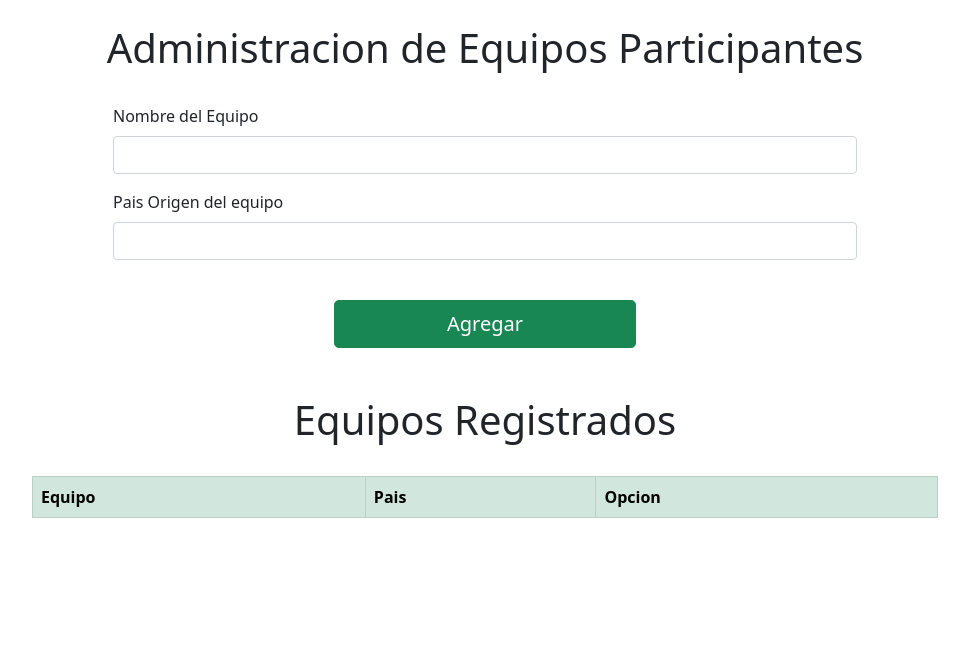
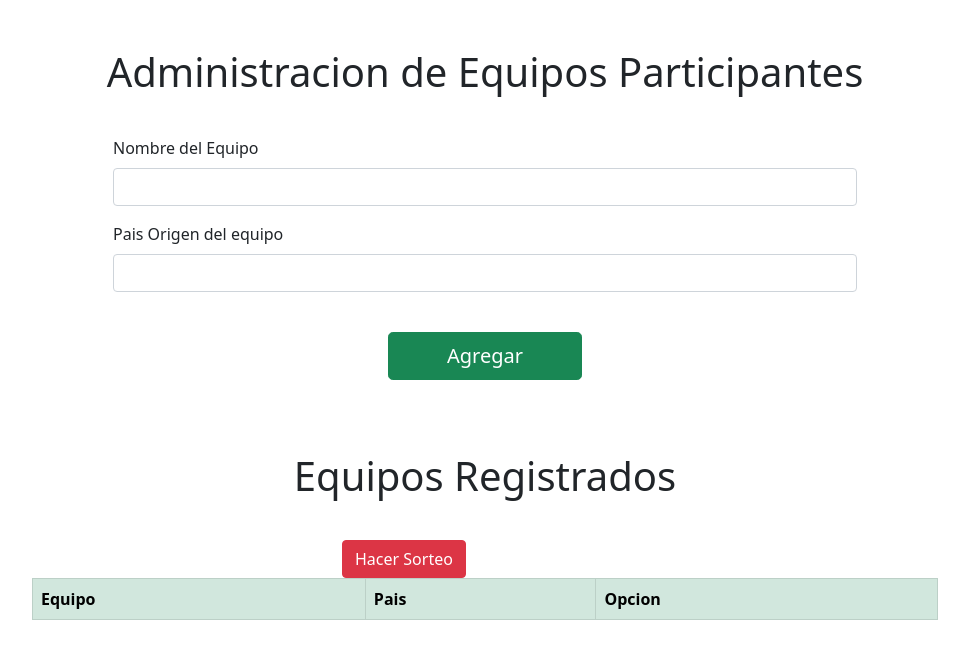
Before and after one commit to Fezk3/Web-UEFA, a PHP site: page /admin.php in a window 1280 px wide. Shown: the part 94-753 px from the top of the page, without its empty margins (155-1124 px from the left). Run offline with PHP 8.4, Linux system fonts and the light colour scheme; lists and menus that the app fills with data are empty; grey boxes are pictures that could not be loaded.

Commit message:
boton para sorteo

```diff
--- a/admin.php
+++ b/admin.php
@@ -45,7 +45,7 @@ if ($_SESSION['tipo_usuario'] != 1) {
     <di class="container">
         <div class="row">
             <div class="col">
-                <h1 class="text-center">Administracion de Equipos Participantes</h1>
+                <h1 class="text-center mt-4 mb-3">Administracion de Equipos Participantes</h1>
             </div>
         </div>
     </di>
@@ -77,7 +77,7 @@ if ($_SESSION['tipo_usuario'] != 1) {
     </div>
 
     <div class="row justify-content-center align-items-center">
-        <div class="col-5 col-md-3 text-center">
+        <div class="col-5 col-md-3 col-lg-2 text-center">
             <button class="btn btn-success btn-block btn-lg mt-4" style="width: 100%;">Agregar</button>
         </div>
     </div>
@@ -88,13 +88,13 @@ if ($_SESSION['tipo_usuario'] != 1) {
     <div class="container mt-5">
         <div class="row">
             <div class="col">
-                <h1 class="text-center">Equipos Registrados</h1>
+                <h1 class="text-center mt-4 mb-3">Equipos Registrados</h1>
             </div>
         </div>
 
         <div class="container mt-4">
             <div class="row d-flex justify-content-center align-items-center">
-                <div class="col-md-10 ">
+                <div class="col-md-10">
                     <table class="table table-success table-hover table-bordered">
                         <thead>
                             <tr>
@@ -127,6 +127,13 @@ if ($_SESSION['tipo_usuario'] != 1) {
                             ?>
                 </div>
             </div>
+            <!-- Arreglar display -->
+            <div class="row d-flex justify-content-center align-items-center">
+                <div class="col col-md-4 col-lg-4">
+                    <a href="http://" class="btn btn-danger editar"> Hacer Sorteo </a>
+                </div>
+            </div>
+
         </div>
 
     </div>
```
